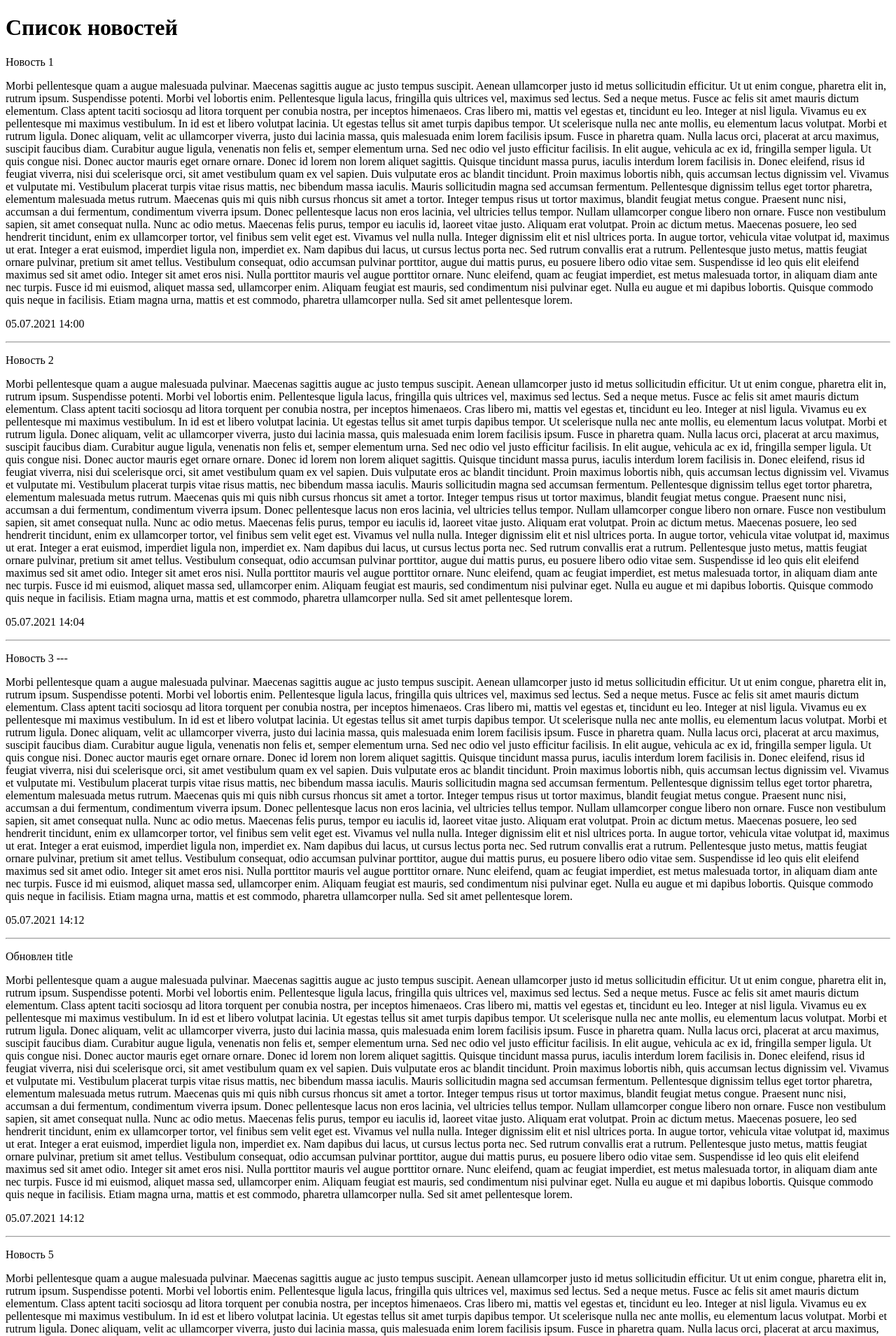
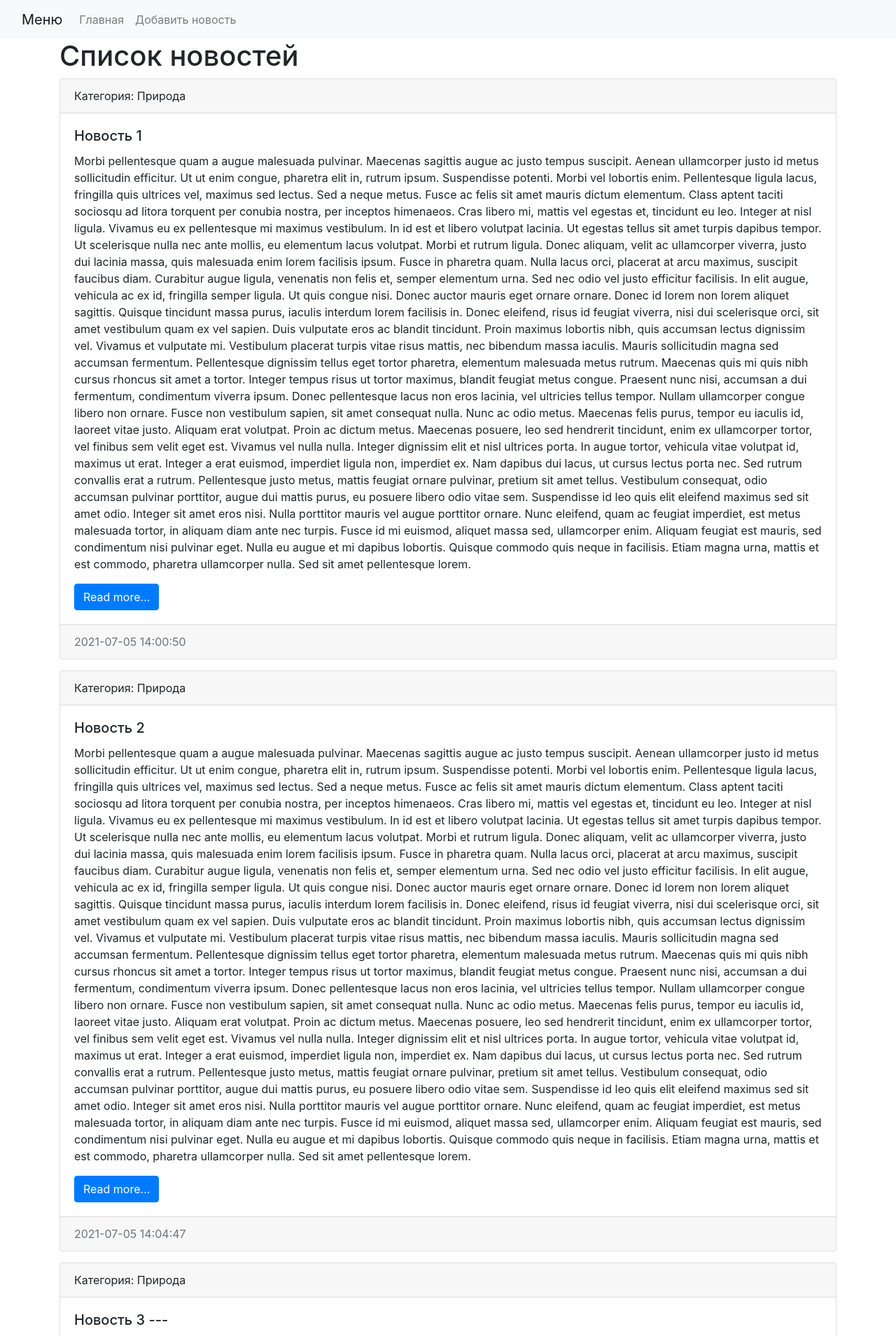
Before and after one commit to AnViSe/testsite, a Django app: page / in a window 1280 px wide. Shown: the top 1909 px of the page at 70% size. Run offline with Django 3.2, Linux system fonts and the light colour scheme; data comes from the database, SQL or seed files in the repository; both versions use the stored data as it was after the commit.

Commit message:
Урок 14

```diff
--- a/mysite/news/templates/news/index.html
+++ b/mysite/news/templates/news/index.html
@@ -1,20 +1,56 @@
-<!DOCTYPE html>
+<!doctype html>
 <html lang="en">
   <head>
-    <meta charset="UTF-8">
+    <meta charset="utf-8">
+    <meta name="viewport" content="width=device-width, initial-scale=1">
+    <link rel="stylesheet" href="https://cdn.jsdelivr.net/npm/bootstrap@4.6.0/dist/css/bootstrap.min.css" integrity="sha384-B0vP5xmATw1+K9KRQjQERJvTumQW0nPEzvF6L/Z6nronJ3oUOFUFpCjEUQouq2+l" crossorigin="anonymous">
+
     <title>{{ title }}</title>
   </head>
   <body>
 
+<nav class="navbar navbar-expand-lg navbar-light bg-light">
+  <div class="container-fluid">
+    <a class="navbar-brand" href="/">Меню</a>
+    <button class="navbar-toggler" type="button" data-bs-toggle="collapse" data-bs-target="#navbarSupportedContent" aria-controls="navbarSupportedContent" aria-expanded="false" aria-label="Toggle navigation">
+      <span class="navbar-toggler-icon"></span>
+    </button>
+    <div class="collapse navbar-collapse" id="navbarSupportedContent">
+      <ul class="navbar-nav me-auto mb-2 mb-lg-0">
+        <li class="nav-item"><a class="nav-link" href="/">Главная</a></li>
+        <li class="nav-item"><a class="nav-link" href="/">Добавить новость</a></li>
+      </ul>
+    </div>
+  </div>
+</nav>
+
+<div class="container">
     <h1>{{ title }}</h1>
+    <div class="row">
+        <div class="col-md-12">
         {% for item in news %}
-    <div>
-        <p>{{ item.title}}</p>
-        <p>{{ item.content}}</p>
-        <p>{{ item.created_at|date:"d.m.Y H:i"}}</p>
+            <div class="card mb-3">
+                <div class="card-header">
+                    Категория: {{ item.category.title }}
                 </div>
-    <hr>
+                <div class="card-body">
+                    <h5 class="card-title">{{ item.title }}</h5>
+                    <p class="card-text">{{ item.content }}</p>
+                    <a href="#" class="btn btn-primary">Read more...</a>
+                </div>
+                <div class="card-footer text-muted">
+                    {{ item.created_at|date:"Y-m-d H:i:s" }}
+                </div>
+            </div>
         {% endfor %}
+        </div>
+    </div>
+</div>
 
+    <script src="https://code.jquery.com/jquery-3.5.1.slim.min.js" integrity="sha384-DfXdz2htPH0lsSSs5nCTpuj/zy4C+OGpamoFVy38MVBnE+IbbVYUew+OrCXaRkfj" crossorigin="anonymous"></script>
+    <script src="https://cdn.jsdelivr.net/npm/bootstrap@4.6.0/dist/js/bootstrap.bundle.min.js" integrity="sha384-Piv4xVNRyMGpqkS2by6br4gNJ7DXjqk09RmUpJ8jgGtD7zP9yug3goQfGII0yAns" crossorigin="anonymous"></script>
+    <script src="https://code.jquery.com/jquery-3.5.1.slim.min.js" integrity="sha384-DfXdz2htPH0lsSSs5nCTpuj/zy4C+OGpamoFVy38MVBnE+IbbVYUew+OrCXaRkfj" crossorigin="anonymous"></script>
+    <script src="https://cdn.jsdelivr.net/npm/popper.js@1.16.1/dist/umd/popper.min.js" integrity="sha384-9/reFTGAW83EW2RDu2S0VKaIzap3H66lZH81PoYlFhbGU+6BZp6G7niu735Sk7lN" crossorigin="anonymous"></script>
+    <script src="https://cdn.jsdelivr.net/npm/bootstrap@4.6.0/dist/js/bootstrap.min.js" integrity="sha384-+YQ4JLhjyBLPDQt//I+STsc9iw4uQqACwlvpslubQzn4u2UU2UFM80nGisd026JF" crossorigin="anonymous"></script>
   </body>
 </html>
```
Also changed, not shown: mysite/db.sqlite3. Lines whose indentation alone changed are shown as unchanged.
